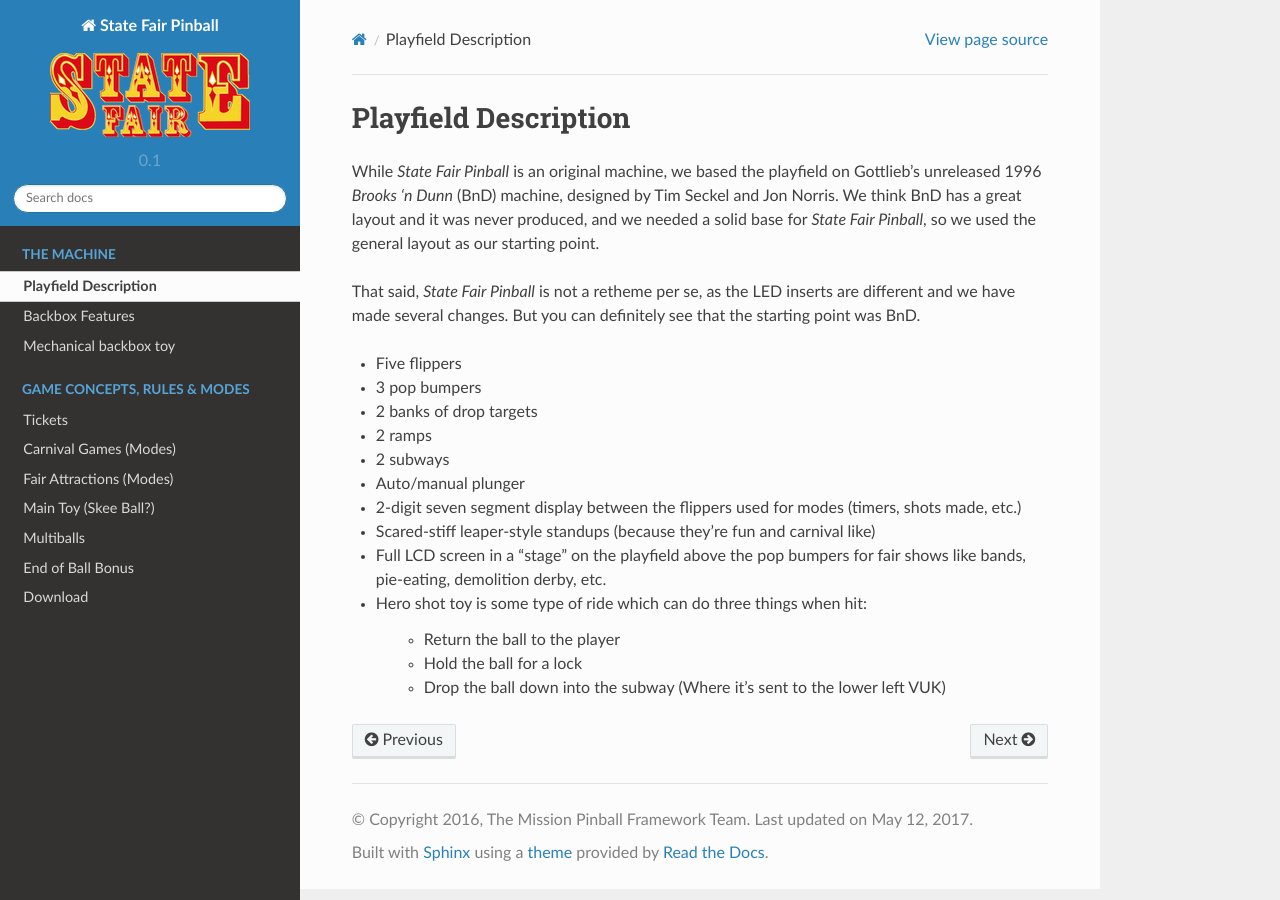
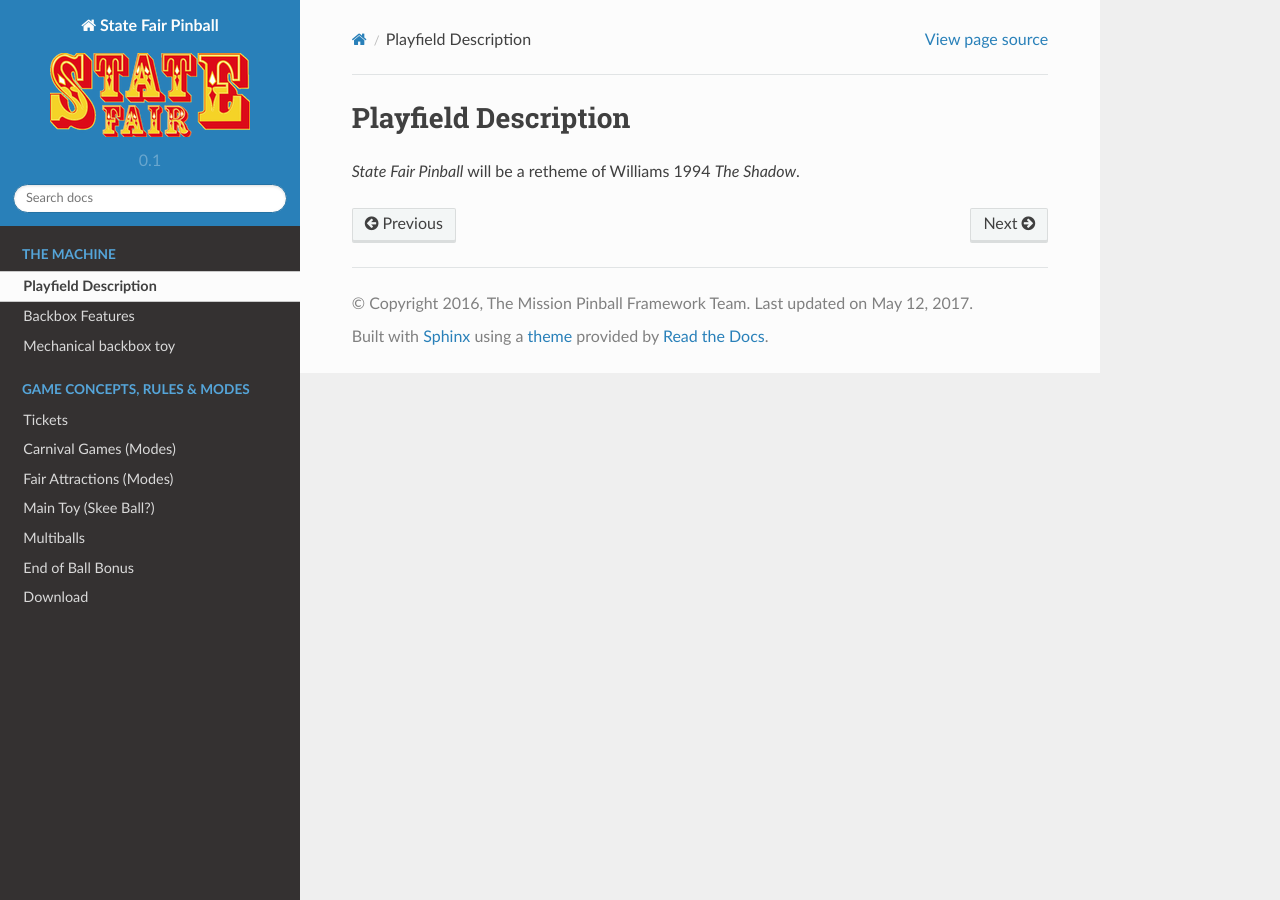
Before and after one commit to krayon/pinball-mpf-game-state_fair, a Sphinx documentation site: the page built from docs/playfield.rst, in a window 1280 px wide. Built offline with Sphinx 7.4.7 and the Read the Docs theme 2.0.0, drawn with Linux system fonts in a browser that asks for light colours; pages that are not in the unit, such as notebooks, are missing from menus.

Commit message:
Change pf description from BnD to "The Shadow"

```diff
--- a/docs/playfield.rst
+++ b/docs/playfield.rst
@@ -1,26 +1,4 @@
 Playfield Description
 =====================
 
-While *State Fair Pinball* is an original machine, we based the playfield on
-Gottlieb's unreleased 1996 *Brooks 'n Dunn* (BnD) machine, designed by Tim Seckel and Jon
-Norris. We think BnD has a great layout and it was never produced, and we needed a solid base
-for *State Fair Pinball*, so we used the general layout as our starting point.
-
-That said, *State Fair Pinball* is not a retheme per se, as the LED inserts are different
-and we have made several changes. But you can definitely see that the starting point was BnD.
-
-* Five flippers
-* 3 pop bumpers
-* 2 banks of drop targets
-* 2 ramps
-* 2 subways
-* Auto/manual plunger
-* 2-digit seven segment display between the flippers used for modes (timers, shots made, etc.)
-* Scared-stiff leaper-style standups (because they're fun and carnival like)
-* Full LCD screen in a "stage" on the playfield above the pop bumpers for fair shows like bands,
-  pie-eating, demolition derby, etc.
-* Hero shot toy is some type of ride which can do three things when hit:
-
-   * Return the ball to the player
-   * Hold the ball for a lock
-   * Drop the ball down into the subway (Where it's sent to the lower left VUK)
+*State Fair Pinball* will be a retheme of Williams 1994 *The Shadow*.
```
